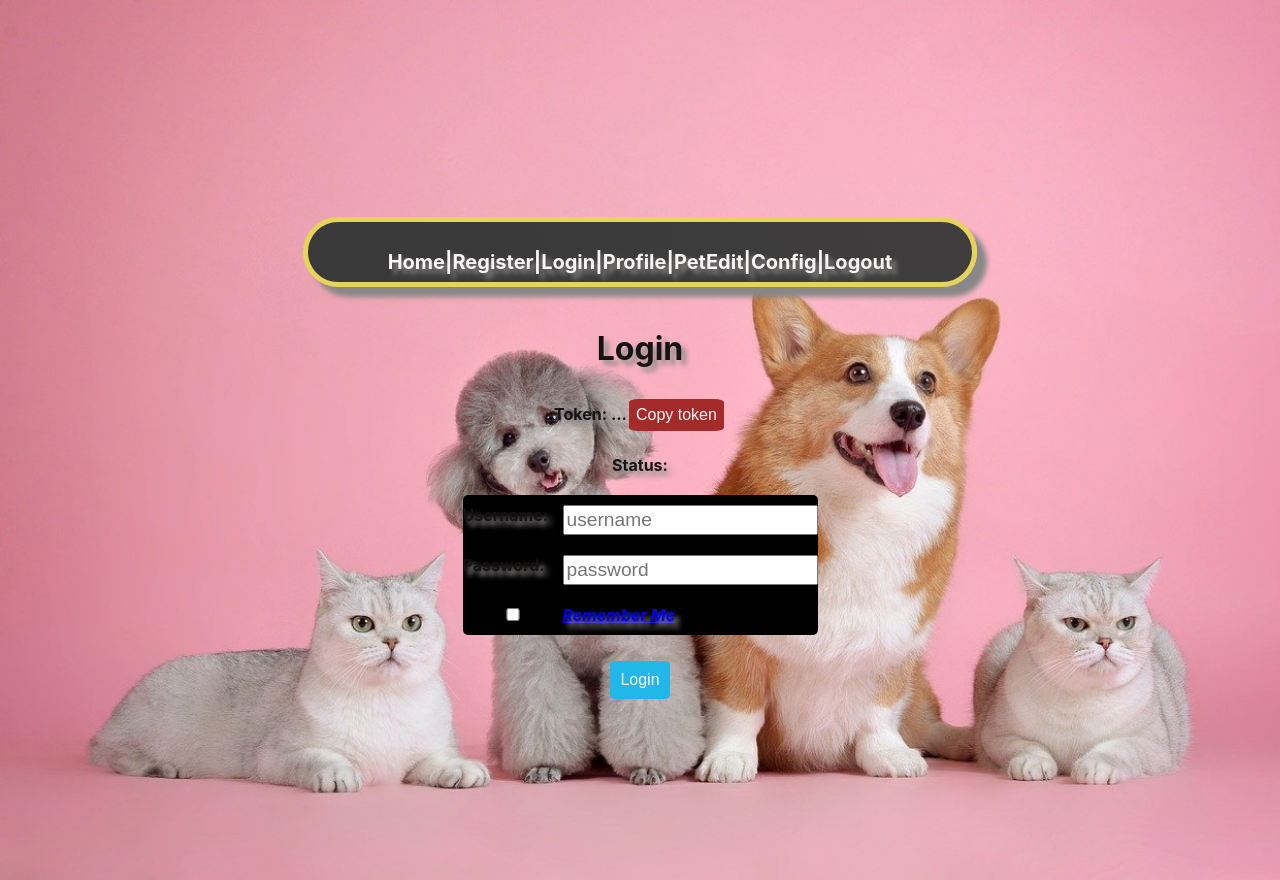
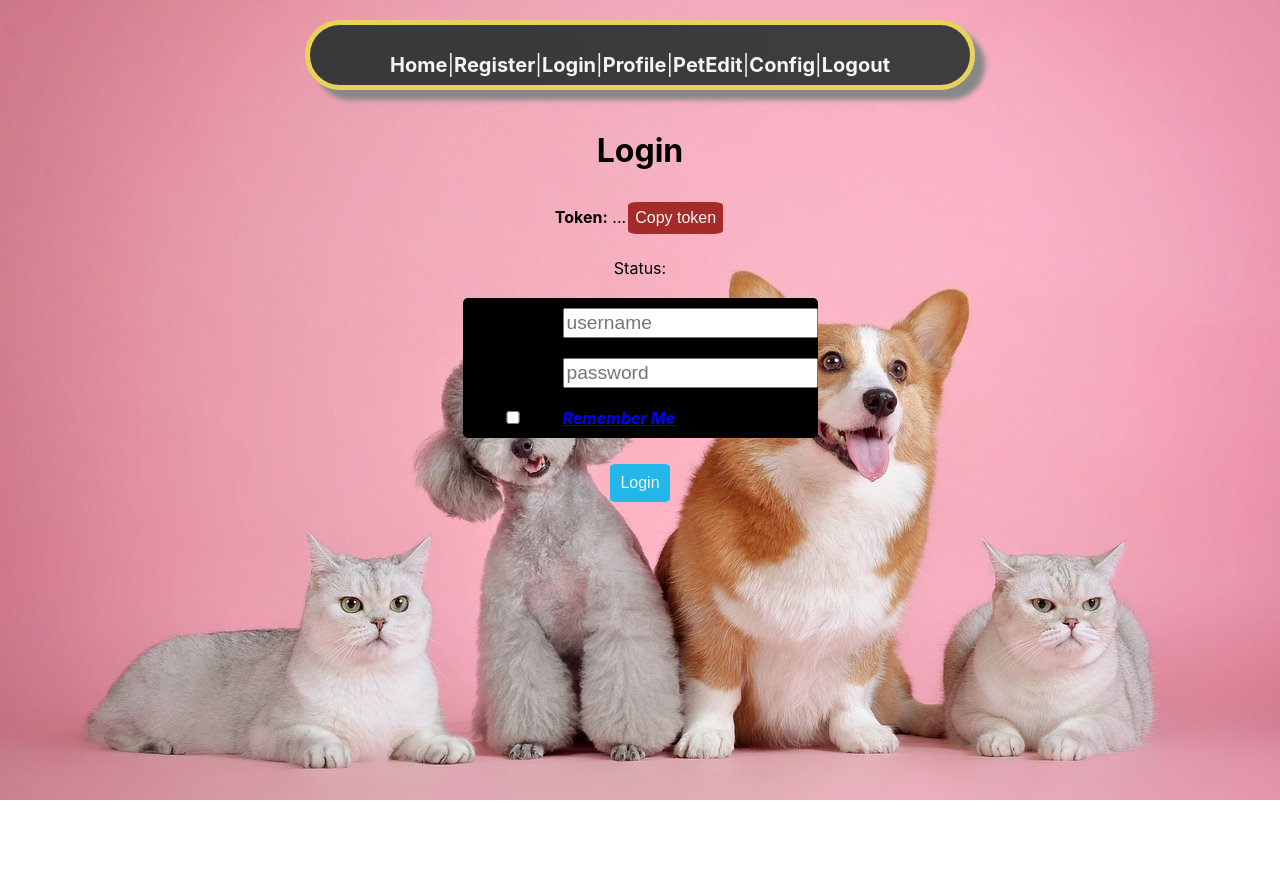
Before and after one commit to Jakkrit139/Mini-Project-in-DCW-2-2563, a Next.js app in the folder next-nodejs-auth/frontend/: page /login in a window 1280 px wide. After the commit the page ends 800 px from the top, so only its background shows below. Built offline with nearby package versions, Linux system fonts and the light colour scheme.

Commit message:
one one two commit

```diff
--- a/next-nodejs-auth/frontend/pages/register.js
+++ b/next-nodejs-auth/frontend/pages/register.js
@@ -78,6 +78,8 @@ export default function Register({ token }) {
             </Head>
             <div className={styles.container}>
                 <Navbar />
+                <br></br>
+                <br></br>
                 <h1>สมัครสมาชิก</h1>
                 <div><b>Token:</b> {token.substring(0, 15)}...
                 <button
--- a/next-nodejs-auth/frontend/styles/Home.module.css
+++ b/next-nodejs-auth/frontend/styles/Home.module.css
@@ -1,12 +1,12 @@
 .container {
-    min-height: 100vh;
-    padding: 0 0.5rem;
+    /* min-height: 100vh;
+    padding: 0 0.5rem; */
     display: flex;
     flex-direction: column;
-    justify-content: center;
+    /* justify-content: center; */
     align-items: center;
     background-image: url(../img/pets-3715734_1280.jpg);
-    -webkit-background-size: cover;
+    /* -webkit-background-size: cover;
     background-size: cover;
     width: 100vw;
     height: 110vh;
@@ -16,7 +16,11 @@
     padding-bottom: 40px;
     font-weight: bold;
     text-shadow: 5px 5px 5px #918b8bfd;
-
+     */
+     -webkit-background-size: cover;
+     background-size: cover;
+     width: 100vw;
+     height: 100vh;
 
 }
 
```
